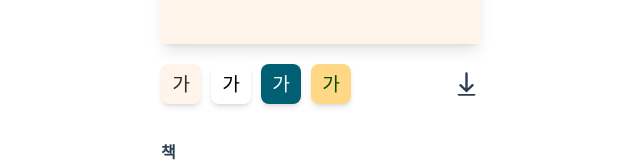
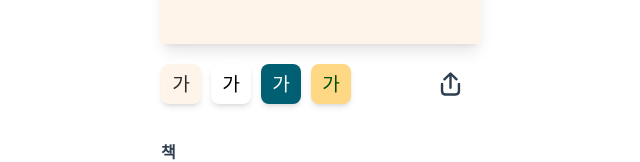
Before and after one commit to ktseo41/quotes-sharer, a Vue app: page / in a window 1280 px wide. Shown: the part 316-478 px from the top of the page, without its empty margins (319-959 px from the left). Built offline with nearby package versions, Linux system fonts and the light colour scheme; the HTML template or start-up script is replaced by a standard one.

Commit message:
feat: can share 삭제

```diff
--- a/src/components/QuoteSharer.vue
+++ b/src/components/QuoteSharer.vue
@@ -51,7 +51,6 @@ const bindColors = (preset: Preset) => {
 const paragraphFontSize = ref(17);
 
 // 이미지 다운로드 혹은 공유
-const canShare = ref("canShare" in navigator);
 const sharing = ref();
 const isLoadingImage = ref(false);
 
@@ -89,7 +88,7 @@ const downloadImage = function () {
 };
 
 function share() {
-  if (canShare.value) {
+  if (!navigator?.canShare?.()) {
     alert("지원하지 않는 브라우저입니다.");
     return;
   }
@@ -164,18 +163,11 @@ function share() {
       </div>
       <div class="buttons">
         <img
-          v-if="canShare && !isLoadingImage"
+          v-if="!isLoadingImage"
           class="rounded-full hover:bg-gray-200 hover:cursor-pointer"
           src="../assets/ic_fluent_share_ios_24_filled.svg"
           alt="내보내기"
           @click="share"
-        />
-        <img
-          v-if="!canShare && !isLoadingImage"
-          class="rounded-full hover:bg-gray-200 hover:cursor-pointer"
-          src="../assets/ic_fluent_arrow_downloaded_24_filled.svg"
-          alt="받기"
-          @click="downloadImage"
         />
         <LoadingIcon width="40" height="40" v-else />
       </div>
```
